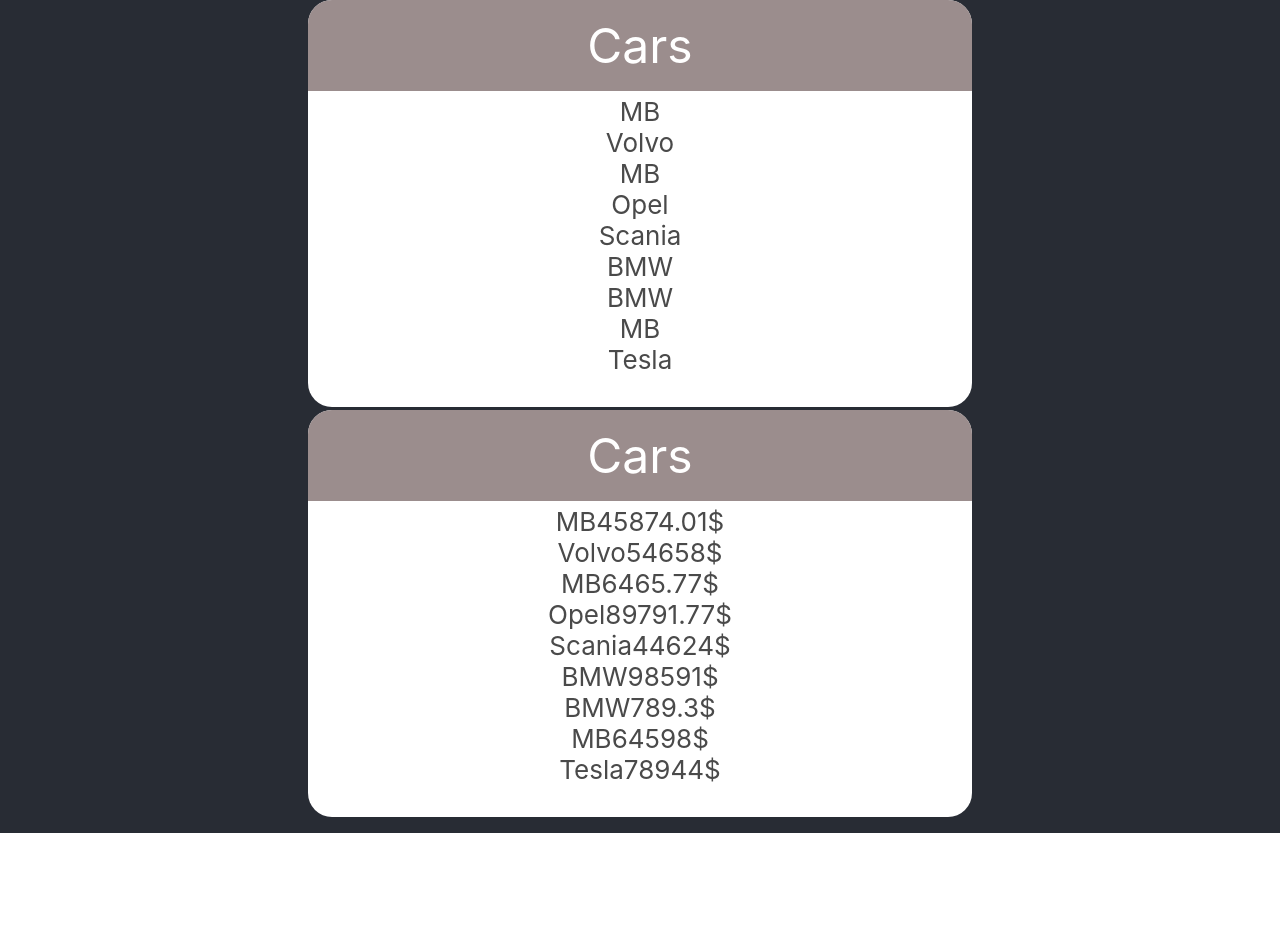
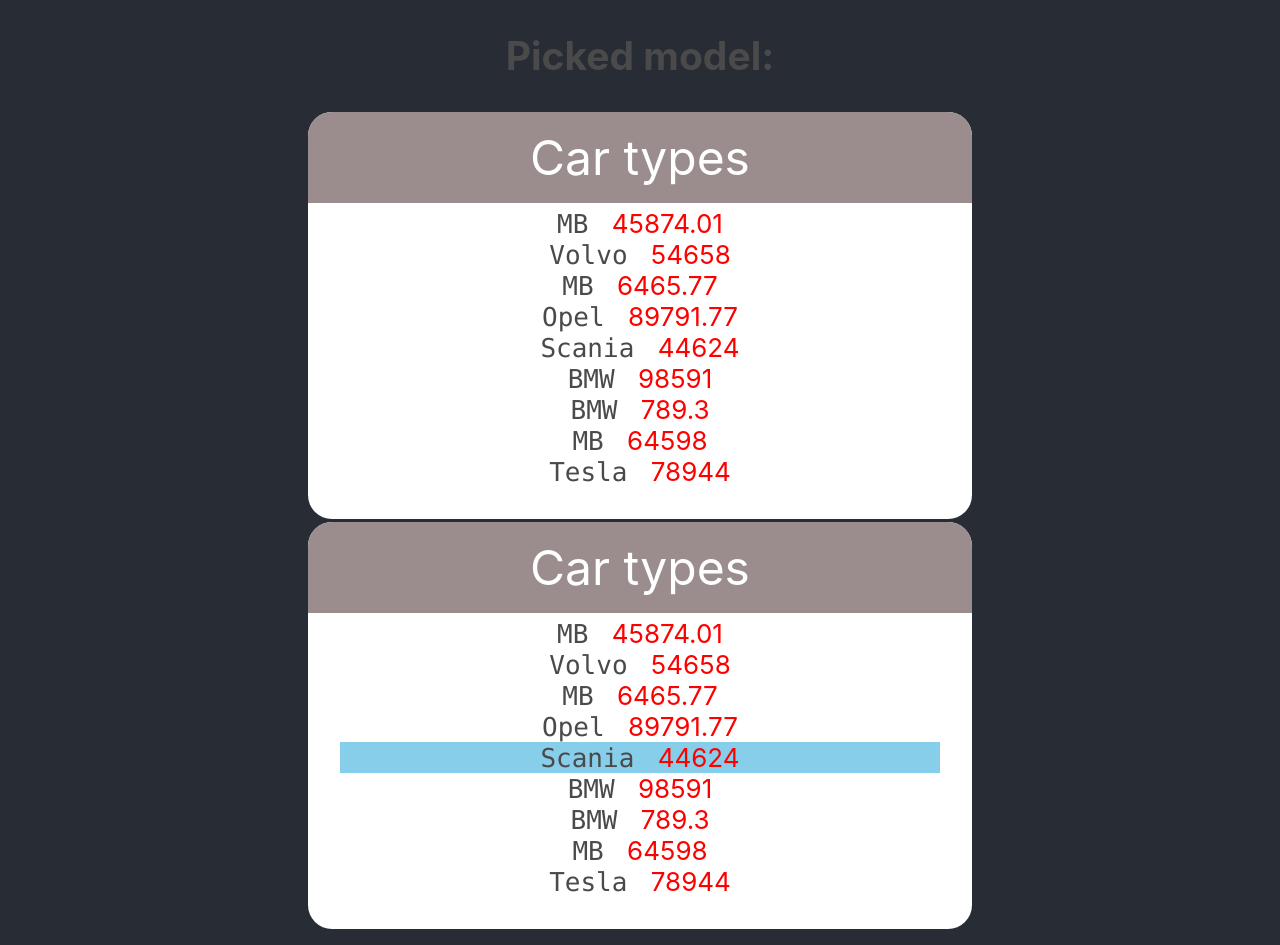
Before and after one commit to brokenfingers/reactjs_bit, a React (Create React App) app: page / in a window 1280 px wide. Before the commit the page ends 833 px from the top, so only its background shows below. Built offline with nearby package versions, Linux system fonts and the light colour scheme.

Commit message:
drilling

```diff
--- a/src/App.css
+++ b/src/App.css
@@ -188,6 +188,17 @@
       background-color: rgb(155 141 141);
 }
 
+.card >div:hover{
+  cursor: pointer;
+  width: 100%;
+  background-color: #282c34;
+}
+
+.card span{
+  color: red;
+  margin-left: 1rem;
+}
+
 .card input {
   padding: 1rem;
 }
--- a/src/App.jsx
+++ b/src/App.jsx
@@ -1,5 +1,9 @@
 import './App.css'
-import CarNames from './Components/015/CarNames';
+// import CarNames from './Components/015/CarNames';
+import CarNames2 from './Components/015/CarNames2';
+import { useState } from 'react';
+
+
  const cars = [
         {id: 1, type: 'MB', color: 'blue', price: 45874.01},
         {id: 4, type: 'Volvo', color: 'pink', price: 54658.00},
@@ -13,14 +17,18 @@
     ];
 
 
+
 function App() {
 
+     const [carItem, setCarItem] = useState(null)
+     const [activeCar, setActiveCar] = useState(10)
 
     return (
         <div className="App">
             <header className="App-header">
-                <CarNames cars={cars}></CarNames>
-
+                {/* <CarNames cars={cars}></CarNames> */}
+                <h2>Picked model: {carItem ? carItem.type : null}</h2>
+                <CarNames2 cars={cars} setCarItem={setCarItem} activeCar={activeCar} setActiveCar={setActiveCar}></CarNames2>
             </header>
         </div>
     )
--- /dev/null
+++ b/src/Components/015/Car.jsx
@@ -0,0 +1,18 @@
+// import { useState } from "react"
+
+
+function Car({car}) {
+
+
+    return(
+        <>
+            <div>
+                <code>{car.type}</code>
+                <span> {car.price}</span>
+            </div>
+        </>
+
+    )
+}
+
+export default Car;
--- /dev/null
+++ b/src/Components/015/Car2.jsx
@@ -0,0 +1,25 @@
+import { useState } from "react"
+
+
+function Car2({car, setCarItem, activeCar, setActiveCar}) {
+
+
+    const handleClrChange = () =>{
+        setActiveCar(car.id)
+        setCarItem(car)
+    }
+
+
+
+    return(
+        <>
+            <div onClick={handleClrChange} style={{backgroundColor: activeCar === car.id ? 'skyblue': 'white'}}>
+                <code>{car.type}</code>
+                <span> {car.price}</span>
+            </div>
+        </>
+
+    )
+}
+
+export default Car2;
--- a/src/Components/015/CarNames.jsx
+++ b/src/Components/015/CarNames.jsx
@@ -16,6 +16,27 @@
                 cars.map(itm => <div key={itm.id}>{itm.type}<span>{itm.price+"$"}</span></div>)
             }
         </div>
+        <div className="card">
+            <p className='title price of MB'>Cars</p>
+            {
+
+                cars.filter(itm => itm.type==='MB').map(itm => <div key={itm.id}>{itm.type}<span>{itm.price+"$"}</span></div>)
+            }
+        </div>
+        <div className="card">
+            <p className='title'>Akcija</p>
+            {
+
+                cars.map(itm => <div key={itm.id}>{itm.type}<span>{itm.price+(itm.price < 10000 ? " $ AKCIJA!" : "$")}</span></div>)
+            }
+        </div>
+        <div className="card">
+            <p className='title'>Tipo spalva</p>
+            {
+
+                cars.map(itm => <div style={{color: itm.color}} key={itm.id}>{itm.type}<span>{itm.price+(itm.price < 10000 ? " $ AKCIJA!" : "$")}</span></div>)
+            }
+        </div>
         </>
 
     )
--- /dev/null
+++ b/src/Components/015/CarNames2.jsx
@@ -0,0 +1,32 @@
+import Car from "./Car";
+import Car2 from "./Car2";
+
+function CarNames ({cars, setCarItem, activeCar, setActiveCar}) {
+
+
+
+
+
+    return (
+        <>
+            <div className="card">
+            <p className='title'>Car types</p>
+            {
+                cars.map(itm => <Car key={itm.id} car={itm} ></Car>)
+            }
+        </div>
+            <div className="card">
+            <p className='title'>Car types</p>
+            <div>
+
+            </div>
+            {
+                cars.map((itm, i) => <Car2 key={i} car={itm} setCarItem={setCarItem} activeCar={activeCar} setActiveCar={setActiveCar}></Car2>)
+            }
+        </div>
+        </>
+
+    )
+}
+
+export default CarNames;
```
